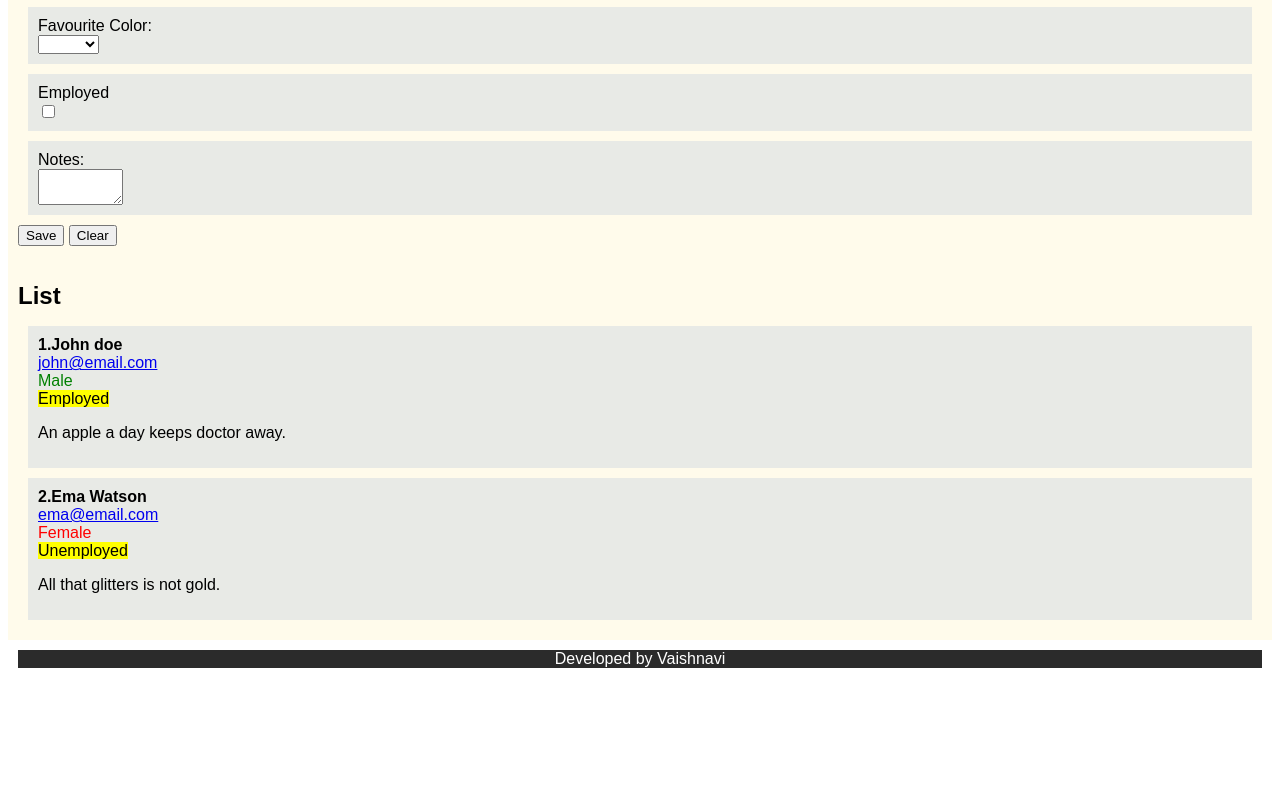
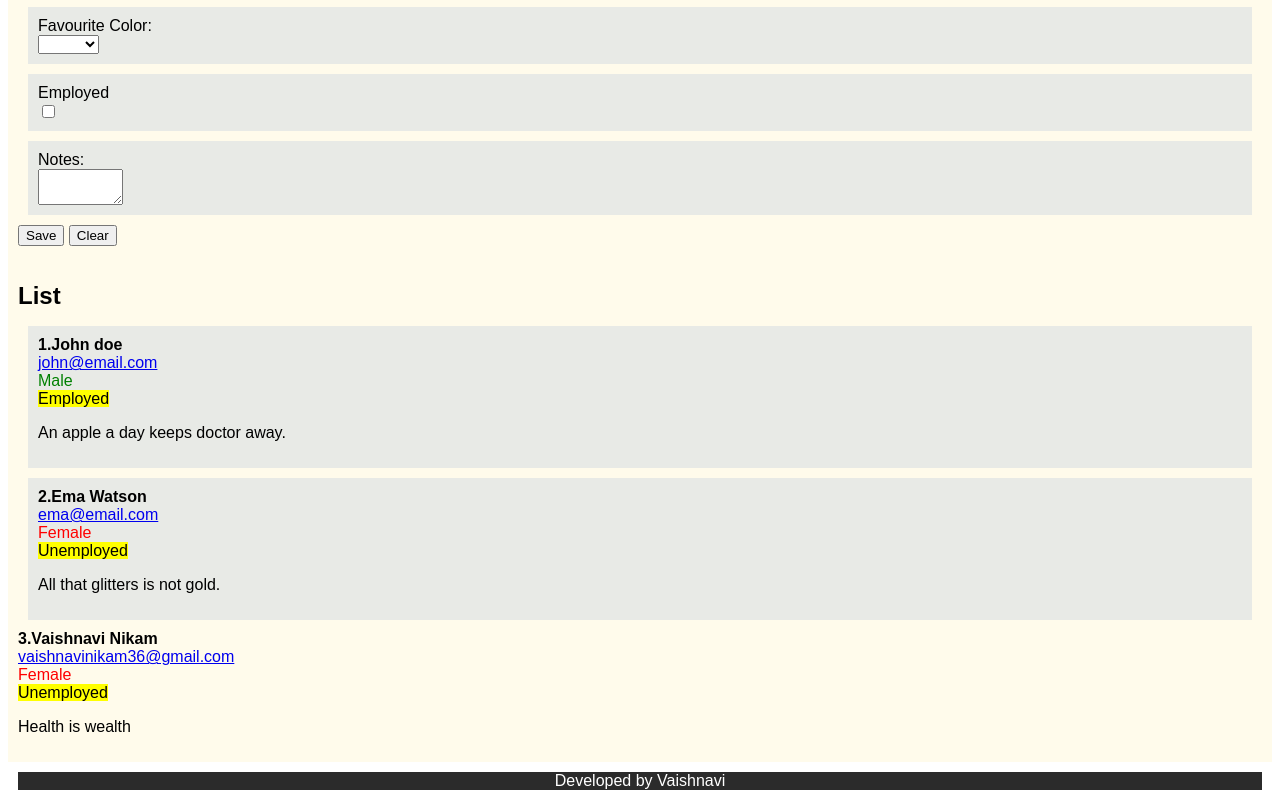
Before and after one commit to VaishnaviNik/frontend1, a plain HTML site: page index.html in a window 1280 px wide. Shown: the part 413-1213 px from the top of the page. Before the commit the page ends 1091 px from the top, so only its background shows below. Drawn offline with Linux system fonts and the light colour scheme.

Commit message:
Updated main.js

```diff
--- a/index.html
+++ b/index.html
@@ -3,6 +3,7 @@
   <head>
     <title>Register</title>
     <link href="./CSS/style.css" rel="stylesheet" />
+    <script src="./main.js" defer></script>
   </head>
 
   <body>
@@ -24,7 +25,7 @@
         <label for="last"> Last Name:</label
         ><input
           type="text"
-          name="lastname"
+          name="lastName"
           id="lastname"
           class="input"
           placeholder="Last Name"
@@ -43,18 +44,18 @@
       </div>
       <div class="formfield">
         <div class="input"><label for="gender">Gender:</label></div>
-        <input type="radio" id="male" name="Gender" value="male" />
+        <input type="radio" id="male" name="gender" value="male" />
         <label for="male">Male</label>
-        <input type="radio" id="female" name="Gender" value="female" />
+        <input type="radio" id="female" name="gender" value="female" />
         <label for="female">Female</label>
-        <input type="radio" id="other" name="Gender" value="other" /><label
+        <input type="radio" id="other" name="gender" value="other" /><label
           for="other"
           >Other</label
         >
       </div>
       <div class="formfield">
         <label for="favourite" class="input">Favourite Color:</label
-        ><select id="favclr" name="favclr">
+        ><select id="favclr" name="favouriteColor">
           <option value="" selected></option>
           <option value="yellow">Yellow</option>
           <option value="red">Red</option>
@@ -87,16 +88,16 @@
       <button>Clear</button>
     </form>
 
-    <div class="list">
+    <div class="list" id="list">
       <h1>List</h1>
-      <div class="listItem">
+      <div class="listItem" id="listItem">
         <h2>1.John doe</h2>
         <a href="mailto:john@email.com">john@email.com</a>
         <div class="male">Male</div>
         <mark>Employed</mark>
         <p>An apple a day keeps doctor away.</p>
       </div>
-      <div class="listItem">
+      <div class="listItem" id="listItem">
         <h2>2.Ema Watson</h2>
         <a href="mailto:ema@email.com">ema@email.com</a>
         <div class="female">Female</div>
--- /dev/null
+++ b/main.js
@@ -0,0 +1,49 @@
+const formDataDisplay = document.querySelector("#formData");
+console.log(formDataDisplay);
+const form = document.querySelector("#form");
+form.addEventListener("submit", (event) => {
+  event.preventDefault();
+
+  const formData = new FormData(form);
+
+  formData.forEach((value, key) => {
+    console.log(key, value);
+  });
+});
+
+function createListItem() {
+  const list = document.getElementById("list");
+
+  const listItem = document.createElement("div");
+  listItem.id = "listItem";
+  //h2 or Name
+  const h2 = document.createElement("h2");
+  const textNode = document.createTextNode("3.Vaishnavi Nikam");
+  h2.appendChild(textNode);
+  listItem.appendChild(h2);
+  // Email
+  const a = document.createElement("a");
+  a.href = "mailto:vaishnavinikam36@gmail.com";
+  const emailTextNode = document.createTextNode("vaishnavinikam36@gmail.com");
+  a.appendChild(emailTextNode);
+  listItem.appendChild(a);
+  // Gender
+  const gender = document.createElement("div");
+  gender.classList.add("female");
+  const genderTextNode = document.createTextNode("Female");
+  gender.appendChild(genderTextNode);
+  listItem.appendChild(gender);
+  //Employement
+  const mark = document.createElement("mark");
+  const markText = document.createTextNode("Unemployed");
+  mark.appendChild(markText);
+  listItem.appendChild(mark);
+  //ParaText
+  const para = document.createElement("p");
+  const paraText = document.createTextNode("Health is wealth");
+  para.appendChild(paraText);
+  listItem.appendChild(para);
+
+  list.appendChild(listItem);
+}
+createListItem();
```
